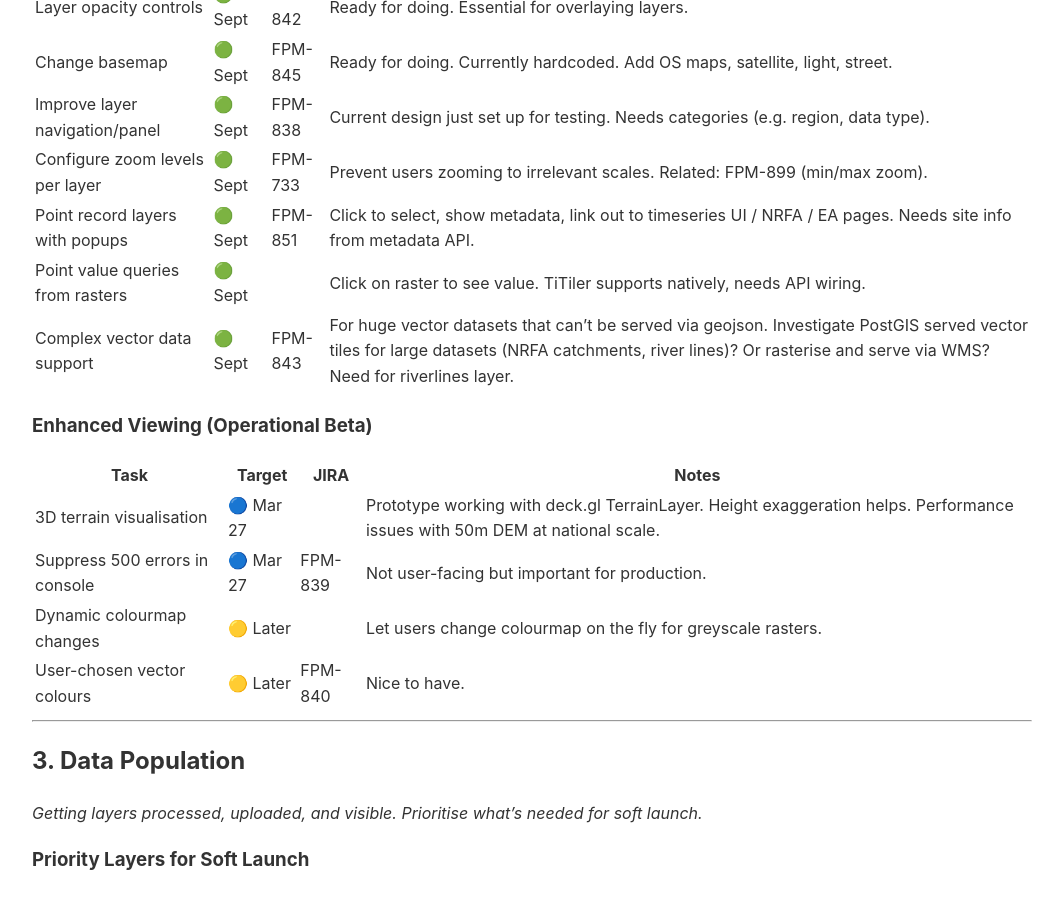
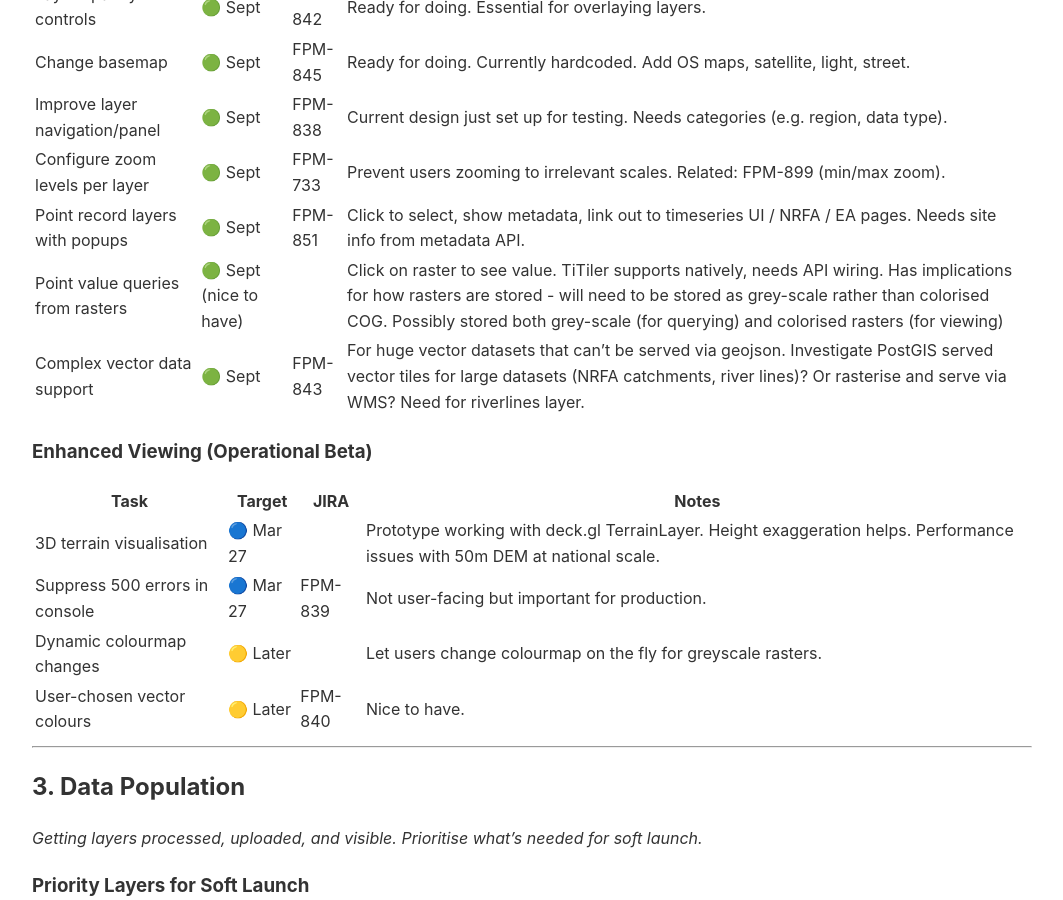
Before and after one commit to NERC-CEH/fdri_words, a Jekyll site: the page built from geospatial/dp10_year3_prioritisation.md, in a window 1280 px wide and 900 px high, scrolled down 2031 px. Shown: the whole window, without its empty margins (108-1171 px from the left). Built offline with Jekyll 4.4.1, drawn with Linux system fonts in a browser that asks for light colours; our own code applies the rules of GitHub Pages for plain Markdown files.

Commit message:
Revise point value queries from rasters entry

```diff
--- a/geospatial/dp10_year3_prioritisation.md
+++ b/geospatial/dp10_year3_prioritisation.md
@@ -65,7 +65,7 @@
 | Improve layer navigation/panel | 🟢 Sept | FPM-838 | Current design just set up for testing. Needs categories (e.g. region, data type). |
 | Configure zoom levels per layer | 🟢 Sept | FPM-733 | Prevent users zooming to irrelevant scales. Related: FPM-899 (min/max zoom). |
 | Point record layers with popups | 🟢 Sept | FPM-851 | Click to select, show metadata, link out to timeseries UI / NRFA / EA pages. Needs site info from metadata API. |
-| Point value queries from rasters | 🟢 Sept | | Click on raster to see value. TiTiler supports natively, needs API wiring. |
+| Point value queries from rasters | 🟢 Sept (nice to have) | | Click on raster to see value. TiTiler supports natively, needs API wiring. Has implications for how rasters are stored - will need to be stored as grey-scale rather than colorised COG. Possibly stored both grey-scale (for querying) and colorised rasters (for viewing) |
 | Complex vector data support | 🟢 Sept | FPM-843 | For huge vector datasets that can't be served via geojson. Investigate PostGIS served vector tiles for large datasets (NRFA catchments, river lines)? Or rasterise and serve via WMS? Need for riverlines layer. |
 
 ### Enhanced Viewing (Operational Beta)
```
